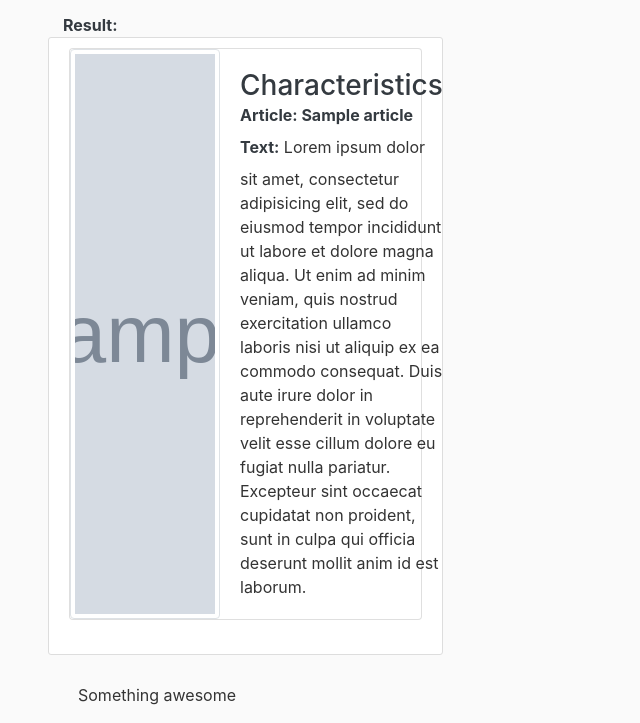
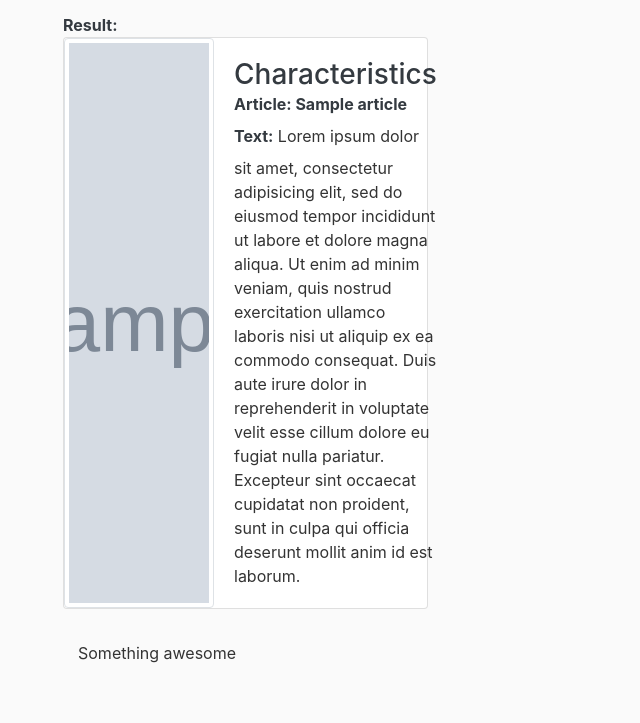
Before and after one commit to Sinapsit/image_search, a Django app: template apps/catalogue/templates/catalogue/results.html in a window 1280 px wide. Shown: the part 311-1034 px from the top of the page, without its empty margins (0-640 px from the left). After the commit the page ends 974 px from the top, so only its background shows below. Run offline with Django 3.2, Linux system fonts and the light colour scheme; the template is opened without the code that fills it: most values are stand-ins (such as "Sample title", 1, 10 or a date in 2020); grey boxes marked "Sample" are stand-in pictures; some libraries are stand-ins or nearby versions.

Commit message:
change results template

```diff
--- a/apps/catalogue/templates/catalogue/results.html
+++ b/apps/catalogue/templates/catalogue/results.html
@@ -16,7 +16,7 @@
     <div class="row mb-2">
     {% for img in images %}
 
-        <article class="media content-section col-md-6">
+        <div class="col-md-6">
             <div class="card flex-md-row mb-4 shadow-sm">
                 <img class="img-thumbnail rounded card-img-left" src="{{ img.image }}" width="150" height="150">
                 <div class="card-body d-flex flex-column align-items-start">
@@ -33,7 +33,7 @@
                     </p>
                 </div>
             </div>
-        </article>
+        </div>
         {% if forloop.counter|divisibleby:"2" %}
             </div><div class="row mb-2">
         {% endif %}
```
